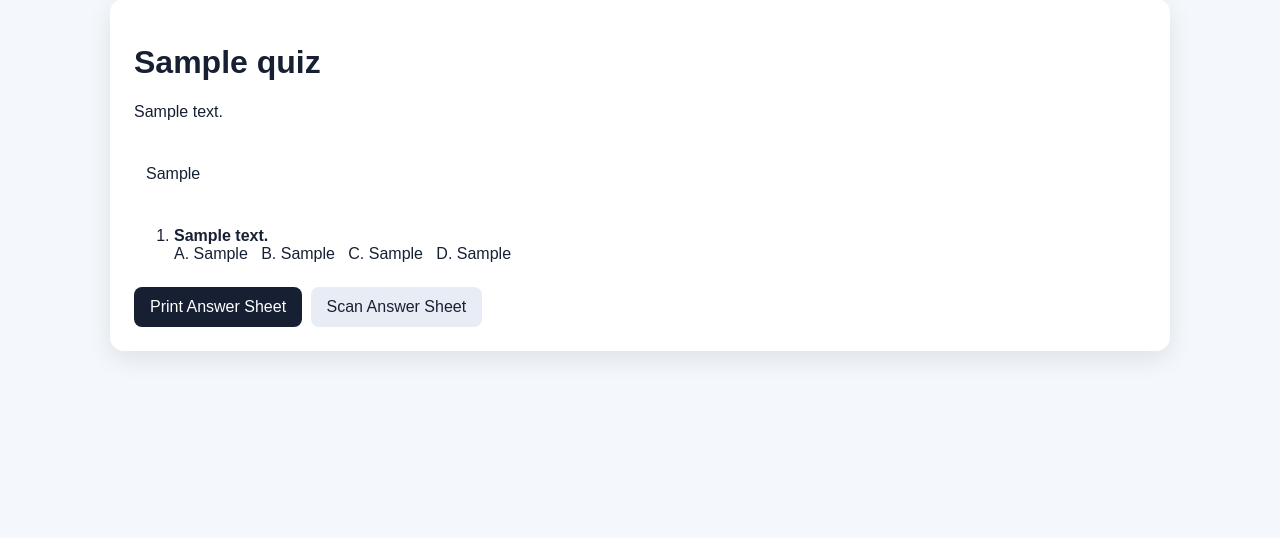
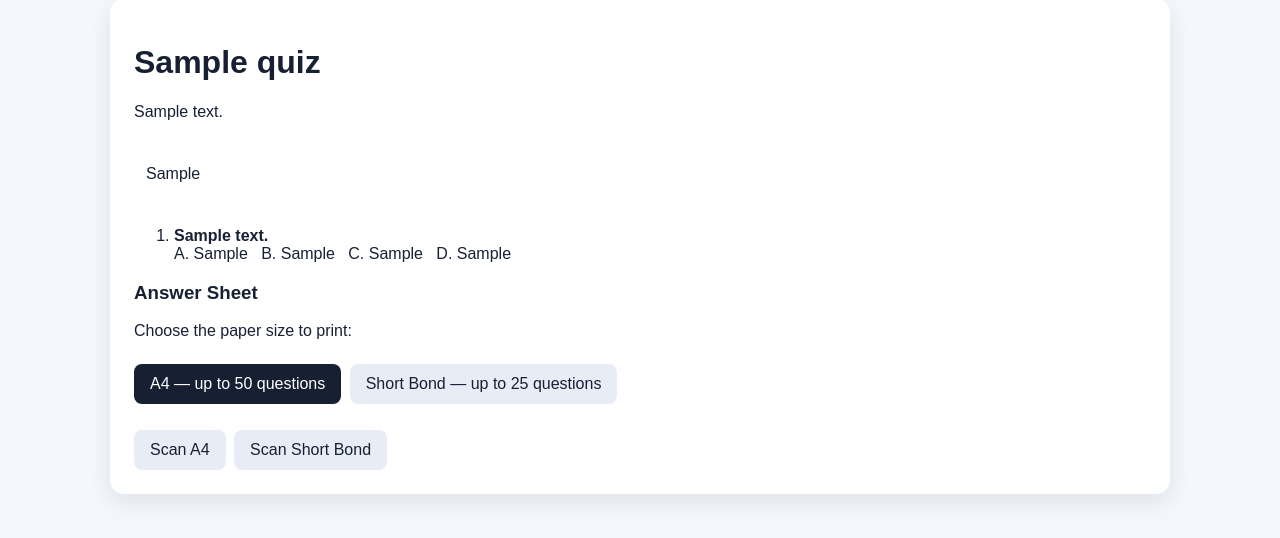
Before and after one commit to jordanzap-glitch/prototype-test, a Django app: page /quiz/1/ in a window 1280 px wide. Shown: the part 75-613 px from the top of the page. Run offline with Django 5.2, Linux system fonts and the light colour scheme; tables that the repository leaves empty hold one stand-in row (values such as "Sample post").

Commit message:
Add A4 and short bond answer-sheet options

```diff
--- a/templates/app/quiz_detail.html
+++ b/templates/app/quiz_detail.html
@@ -1 +1 @@
-{% extends "app/base.html" %}{% block content %}<div class="card"><h1>{{ quiz.title }}</h1><p>{{ quiz.description }}</p>{% if quiz.instructions %}<div class="notice">{{ quiz.instructions|linebreaks }}</div>{% endif %}<ol>{% for q in quiz.questions.all %}<li><b>{{ q.text }}</b><div>A. {{ q.choice_a }} &nbsp; B. {{ q.choice_b }} &nbsp; C. {{ q.choice_c }} &nbsp; D. {{ q.choice_d }}</div></li>{% endfor %}</ol><a class="button" href="{% url 'app:print_sheet' quiz.id %}">Print Answer Sheet</a> <a class="button secondary" href="{% url 'app:camera_scan' quiz.id %}">Scan Answer Sheet</a></div>{% endblock %}
+{% extends "app/base.html" %}{% block content %}<div class="card"><h1>{{ quiz.title }}</h1><p>{{ quiz.description }}</p>{% if quiz.instructions %}<div class="notice">{{ quiz.instructions|linebreaks }}</div>{% endif %}<ol>{% for q in quiz.questions.all %}<li><b>{{ q.text }}</b><div>A. {{ q.choice_a }} &nbsp; B. {{ q.choice_b }} &nbsp; C. {{ q.choice_c }} &nbsp; D. {{ q.choice_d }}</div></li>{% endfor %}</ol><h3>Answer Sheet</h3><p>Choose the paper size to print:</p><a class="button" href="{% url 'app:print_sheet' quiz.id %}?size=A4">A4 — up to 50 questions</a> <a class="button secondary" href="{% url 'app:print_sheet' quiz.id %}?size=SHORT">Short Bond — up to 25 questions</a><br><br><a class="button secondary" href="{% url 'app:camera_scan' quiz.id %}?size=A4">Scan A4</a> <a class="button secondary" href="{% url 'app:camera_scan' quiz.id %}?size=SHORT">Scan Short Bond</a></div>{% endblock %}
```
